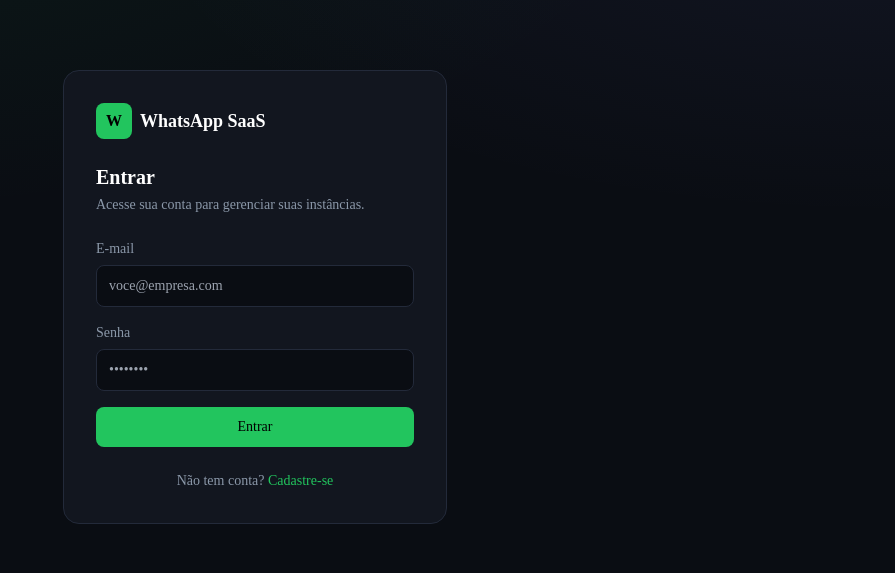
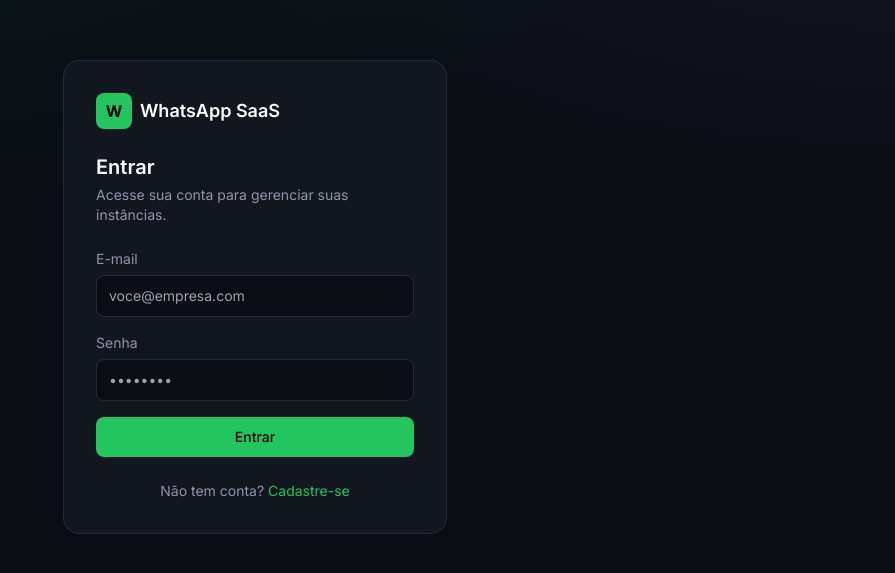
Before and after one commit to alerrandrolima099-sketch/alerrandro, a Next.js app in the folder apps/web/: page /login in a window 1280 px wide. Shown: the part 103-676 px from the top of the page, without its empty margins (385-1280 px from the left). Built offline with nearby package versions, Linux system fonts and the light colour scheme.

Commit message:
Update layout.tsx

```diff
--- a/apps/web/src/app/layout.tsx
+++ b/apps/web/src/app/layout.tsx
@@ -1,6 +1,14 @@
 import type { Metadata } from "next";
+import { Inter } from "next/font/google";
 import "./globals.css";
 import { AuthProvider } from "@/lib/auth";
+
+// Modernização visual (seção 37): trocando a fonte padrão do sistema pela
+// Inter - é a fonte usada por boa parte dos produtos SaaS modernos
+// (Linear, Vercel, etc.), com ótima legibilidade em telas escuras. Carregada
+// via next/font/google, que baixa e otimiza o arquivo em build time (sem
+// requisição externa em tempo de execução, sem "flash" de fonte trocando).
+const inter = Inter({ subsets: ["latin"], variable: "--font-inter" });
 
 export const metadata: Metadata = {
   title: "WhatsApp SaaS - Gerenciamento de Instâncias e Automações",
@@ -9,8 +17,8 @@
 
 export default function RootLayout({ children }: { children: React.ReactNode }) {
   return (
-    <html lang="pt-BR" className="dark">
-      <body className="bg-background text-white min-h-screen">
+    <html lang="pt-BR" className={`dark ${inter.variable}`}>
+      <body className="bg-background text-white min-h-screen font-sans antialiased">
         <AuthProvider>{children}</AuthProvider>
       </body>
     </html>
```
